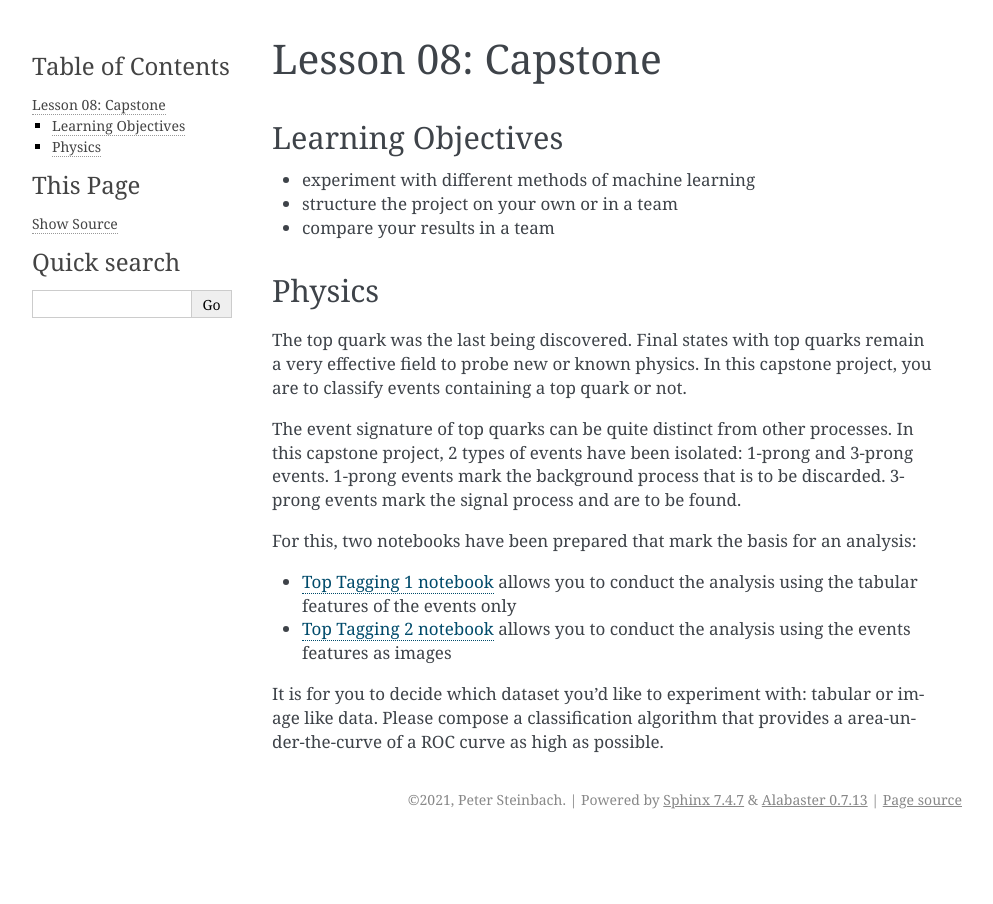
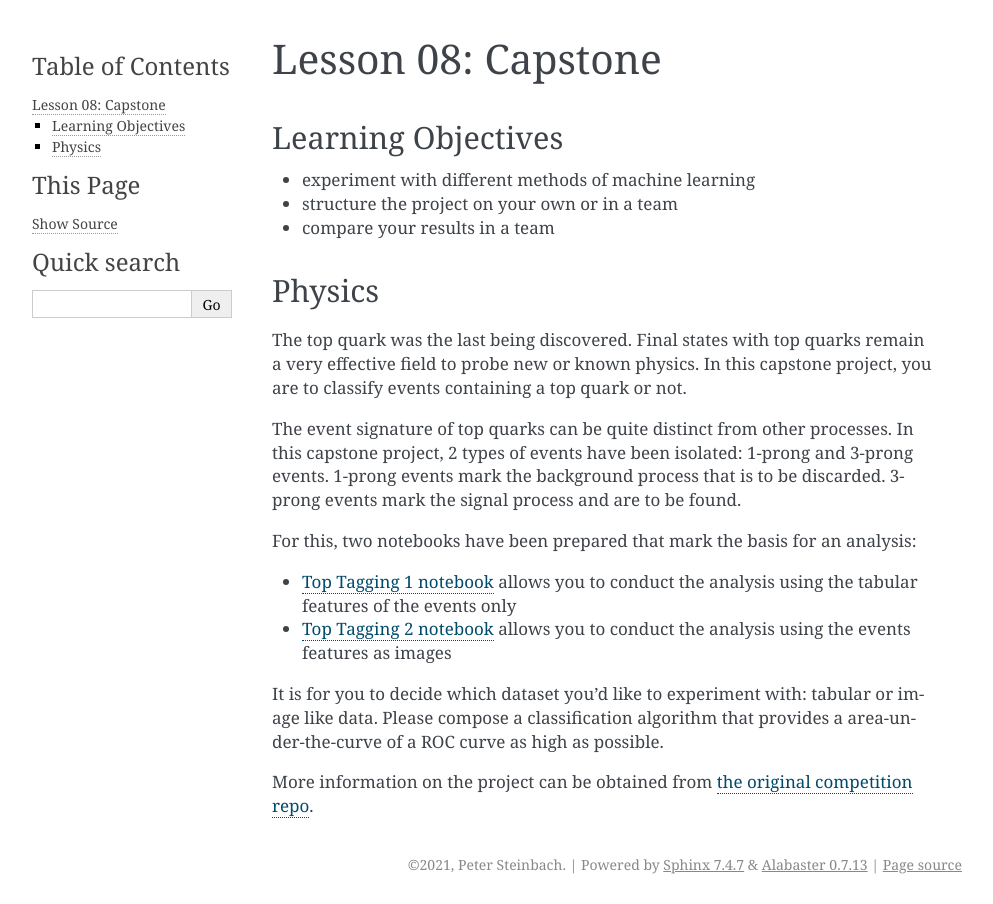
Before and after one commit to deeplearning540/deeplearning540.github.io, a Sphinx documentation site: the page built from source/lesson08/content.rst, in a window 1280 px wide. Shown: the whole page, without its empty margins (148-1141 px from the left). Built offline with Sphinx 7.4.7, drawn with Linux system fonts in a browser that asks for light colours.

Commit message:
url to slidedeck

```diff
--- a/source/lesson08/content.rst
+++ b/source/lesson08/content.rst
@@ -21,3 +21,5 @@ For this, two notebooks have been prepared that mark the basis for an analysis:
 - `Top Tagging 2 notebook <https://github.com/deeplearning540/deeplearning540.github.io/blob/main/source/lesson08/TopTagging_2.ipynb>`_ allows you to conduct the analysis using the events features as images
 
 It is for you to decide which dataset you'd like to experiment with: tabular or image like data. Please compose a classification algorithm that provides a area-under-the-curve of a ROC curve as high as possible.
+
+More information on the project can be obtained from `the original competition repo <https://github.com/dkgithub/wuhan_DL_labs/blob/master/top-tagging/Lab_2nd_week.pdf>`_.
```
